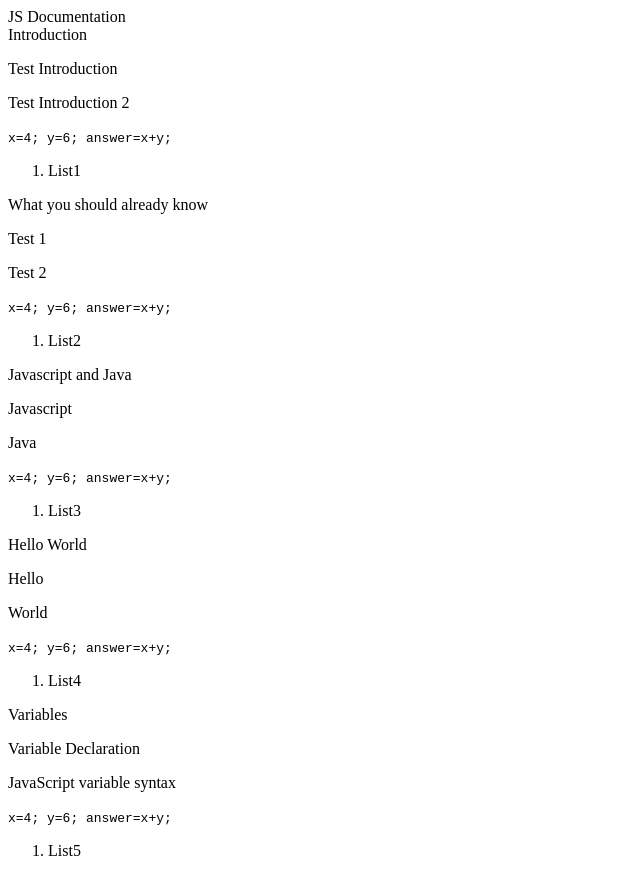
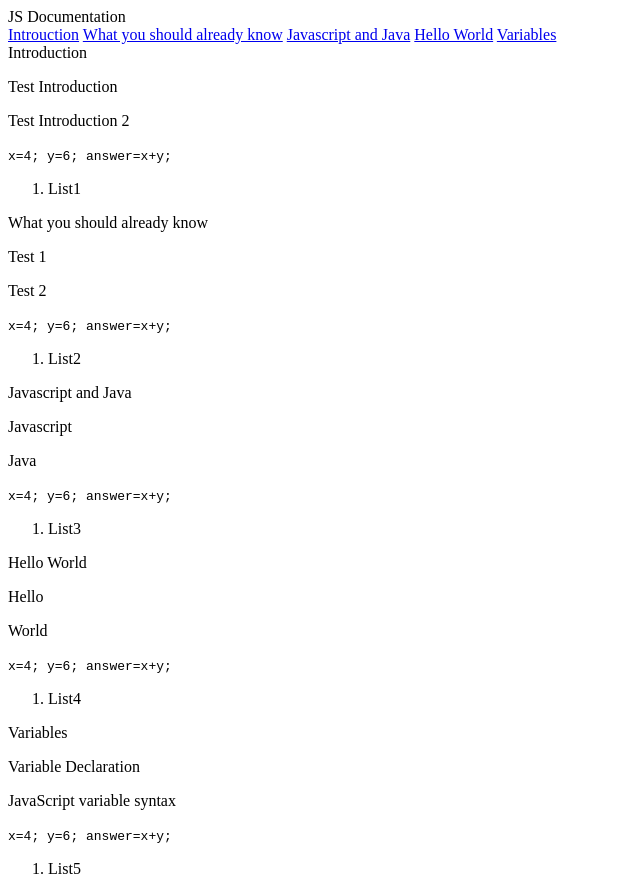
Before and after one commit to mzmnaushad/MVTrials3, a plain HTML site: page index.html in a window 1280 px wide. Shown: the whole page, without its empty margins (0-640 px from the left). Drawn offline with Linux system fonts and the light colour scheme.

Commit message:
11_12 updates

```diff
--- a/index.html
+++ b/index.html
@@ -24,7 +24,13 @@
     <script  src="js/index.js"></script>
    <main id="main-doc">
         <nav id="navbar">
+
           <header>JS Documentation</header>
+          <a href="#Introduction" class="nav-link">Introuction</a>
+          <a href="#What_you_should_already_know" class="nav-link">What you should already know</a>
+          <a href="#Javascript_and_Java" class="nav-link">Javascript and Java</a>
+          <a href="#Hello_World" class="nav-link">Hello World</a>
+          <a href="#Variables" class="nav-link">Variables</a>
         </nav>
         <section class="main-section" id="Introduction">
           <header>Introduction</header>
@@ -38,6 +44,7 @@
           <ol>
             <li>List1</li>
           </ol>
+
         </section>
         <section class="main-section" id ="What_you_should_already_know">
           <header>What you should already know</header>
@@ -51,6 +58,7 @@
           <ol>
             <li>List2</li>
           </ol>
+
         </section>
         <section class="main-section" id="Javascript_and_Java">
           <header>Javascript and Java</header>
@@ -64,6 +72,7 @@
           <ol>
             <li>List3</li>
           </ol>
+
         </section>
         <section class="main-section" id="Hello_World">
           <header>Hello World</header>
@@ -77,6 +86,7 @@
           <ol>
             <li>List4</li>
           </ol>
+
         </section>
         <section class="main-section" id="Variables">
           <header>Variables</header>
```
